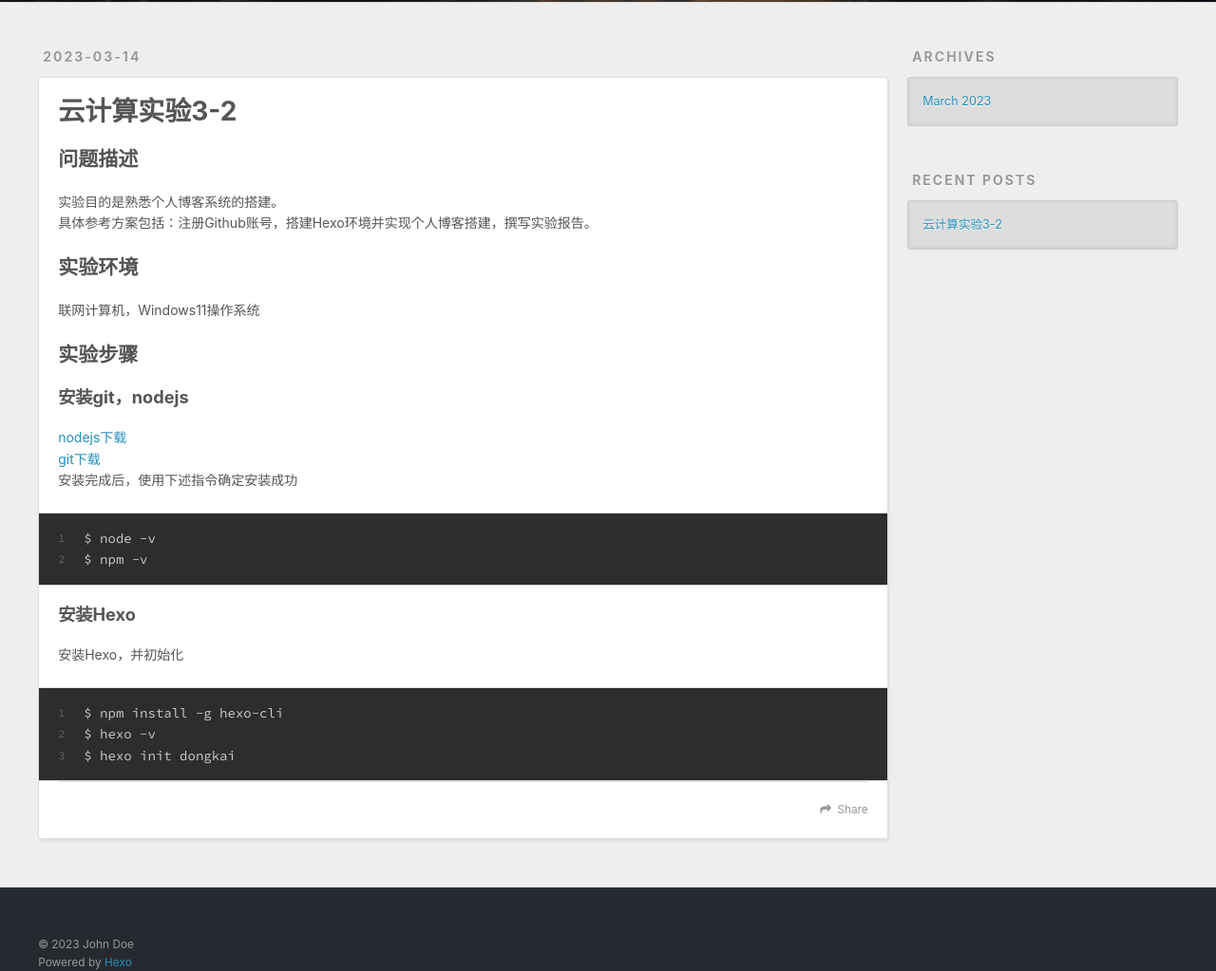
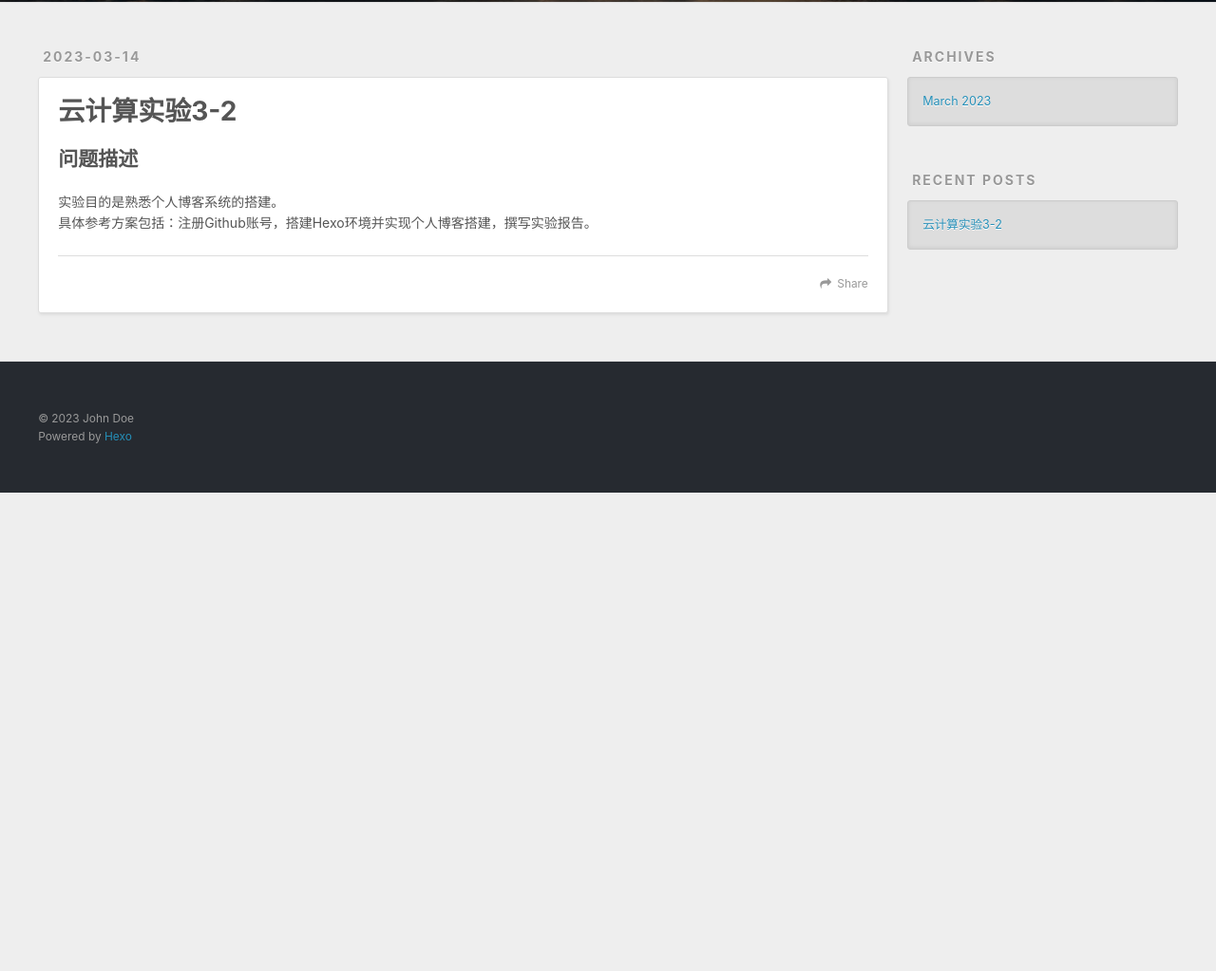
Before and after one commit to dk226/dk226.github.io, a plain HTML site: page index.html in a window 1280 px wide. Shown: the part 298-1321 px from the top of the page at 95% size. After the commit the page ends 817 px from the top, so only its background shows below. Drawn offline with nearby package versions, Linux system fonts and the light colour scheme.

Commit message:
Site updated: 2023-03-21 19:49:52

```diff
--- a/index.html
+++ b/index.html
@@ -87,17 +87,11 @@
     <div class="article-entry" itemprop="articleBody">
 
         <h2 id="问题描述"><a href="#问题描述" class="headerlink" title="问题描述"></a>问题描述</h2><p>实验目的是熟悉个人博客系统的搭建。<br>具体参考方案包括：注册Github账号，搭建Hexo环境并实现个人博客搭建，撰写实验报告。</p>
-<h2 id="实验环境"><a href="#实验环境" class="headerlink" title="实验环境"></a>实验环境</h2><p>联网计算机，Windows11操作系统</p>
-<h2 id="实验步骤"><a href="#实验步骤" class="headerlink" title="实验步骤"></a>实验步骤</h2><h3 id="安装git，nodejs"><a href="#安装git，nodejs" class="headerlink" title="安装git，nodejs"></a>安装git，nodejs</h3><p><a target="_blank" rel="noopener" href="https://nodejs.org/en/download">nodejs下载</a><br><a target="_blank" rel="noopener" href="https://gitforwindows.org/">git下载</a><br>安装完成后，使用下述指令确定安装成功</p>
-<figure class="highlight bash"><table><tr><td class="gutter"><pre><span class="line">1</span><br><span class="line">2</span><br></pre></td><td class="code"><pre><span class="line">$ node -v</span><br><span class="line">$ npm -v</span><br></pre></td></tr></table></figure>
-<h3 id="安装Hexo"><a href="#安装Hexo" class="headerlink" title="安装Hexo"></a>安装Hexo</h3><p>安装Hexo，并初始化</p>
-<figure class="highlight bash"><table><tr><td class="gutter"><pre><span class="line">1</span><br><span class="line">2</span><br><span class="line">3</span><br></pre></td><td class="code"><pre><span class="line">$ npm install -g hexo-cli</span><br><span class="line">$ hexo -v</span><br><span class="line">$ hexo init dongkai</span><br></pre></td></tr></table></figure>
-
 
 
     </div>
     <footer class="article-footer">
-      <a data-url="http://example.com/2023/03/14/lab/" data-id="clfi6zyky0000acumekr26hzt" class="article-share-link">Share</a>
+      <a data-url="http://example.com/2023/03/14/lab/" data-id="clfi71cnq0000v8umgb3s64ma" class="article-share-link">Share</a>
 
 
     </footer>
```
Also changed, not shown: 2023/03/14/lab/index.html (+4 -10 lines).
